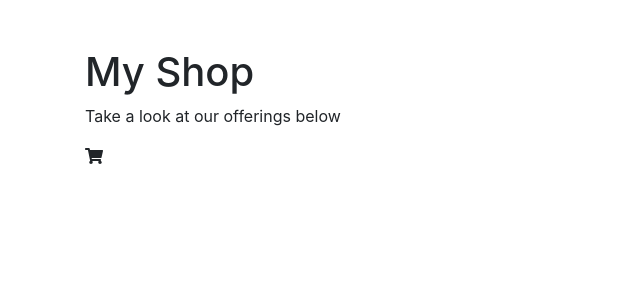
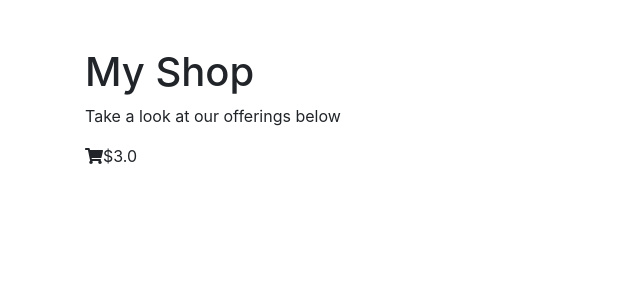
Before and after one commit to Dmitry-White/Vue.js-Playground, a Vue app in the folder vue.js-essential-training/: page / in a window 1280 px wide. Shown: the top 300 px of the page, without its empty margins (0-640 px from the left). Built offline with nearby package versions, Linux system fonts and the light colour scheme.

Commit message:
Add price component

```diff
--- a/vue.js-essential-training/src/App.vue
+++ b/vue.js-essential-training/src/App.vue
@@ -3,16 +3,20 @@
     <h1>My Shop</h1>
     <p class="animated fadeInRight">Take a look at our offerings below</p>
     <FontAwesomeIcon icon="shopping-cart" />
+    <Price :value="Number(3)" />
   </div>
 </template>
 
 <script>
 import { FontAwesomeIcon } from "@fortawesome/vue-fontawesome";
 
+import Price from "./components/Price";
+
 export default {
   name: "App",
   components: {
-    FontAwesomeIcon
+    FontAwesomeIcon,
+    Price
   }
 };
 </script>
--- /dev/null
+++ b/vue.js-essential-training/src/components/Price.vue
@@ -0,0 +1,15 @@
+<template>
+  <span>{{
+    `${this.prefix}${Number.parseFloat(this.value).toFixed(this.precision)}`
+  }}</span>
+</template>
+
+<script>
+export default {
+  props: {
+    prefix: { type: String, default: "$" },
+    value: Number,
+    precision: { type: Number, default: 1 }
+  }
+};
+</script>
```
